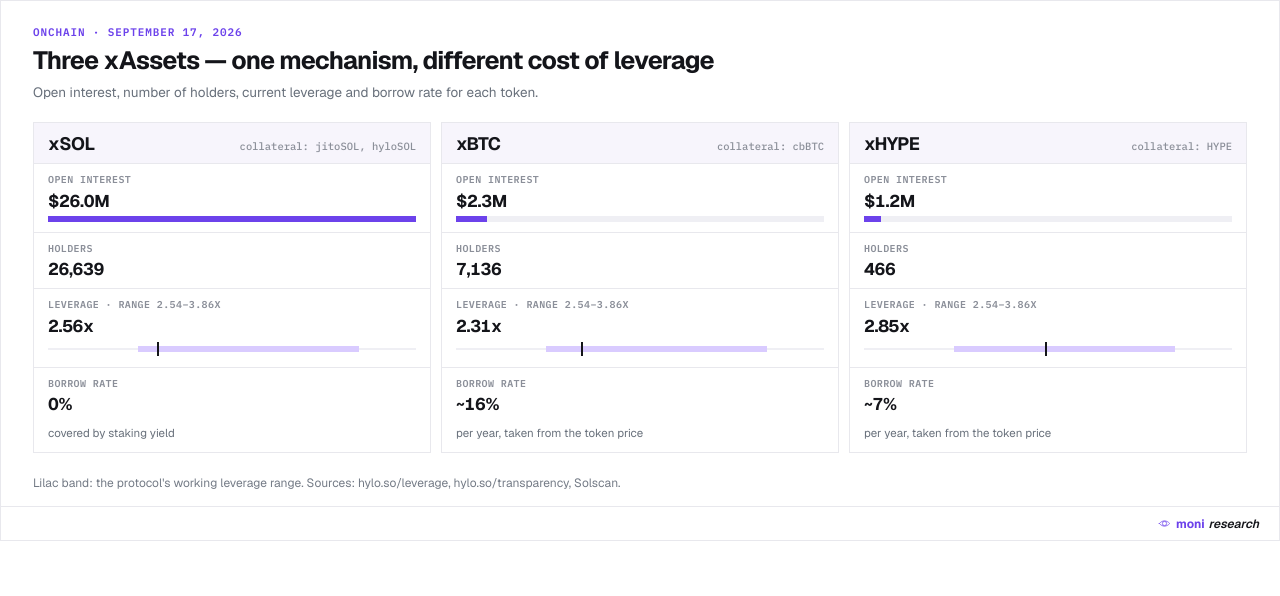
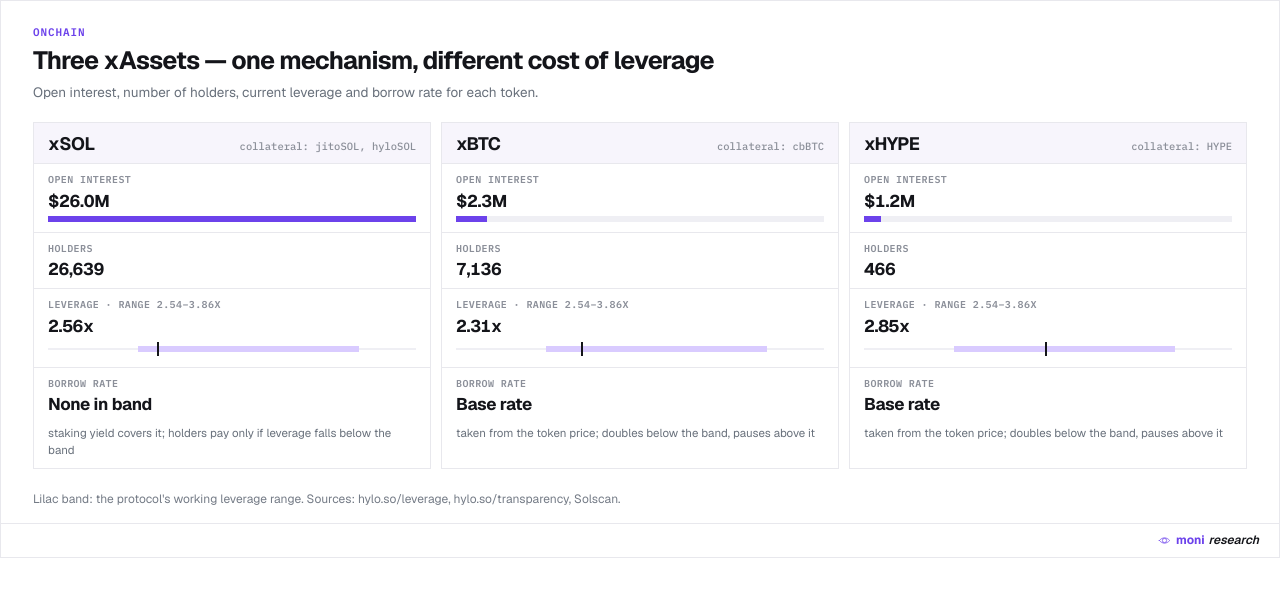
Before and after one commit to Garum01/hylo-widgets, a plain HTML site: page w2-xassets-by-the-numbers.html in a window 1280 px wide. Drawn offline with nearby package versions, Linux system fonts and the light colour scheme.

Commit message:
W2: show the borrow-rate rule instead of a spot value, drop the date

```diff
--- a/w2-xassets-by-the-numbers.html
+++ b/w2-xassets-by-the-numbers.html
@@ -127,25 +127,25 @@
 </style></head><body>
 <div class="mw" id="w2">
 <style data-swipe>#w2 .sw-hint{display:none;margin:0 0 8px;color:var(--muted);font:600 10.5px/1.3 "IBM Plex Mono",monospace;letter-spacing:.04em;text-transform:uppercase}#w2 .assets{grid-template-columns:repeat(3,minmax(0,1fr))}@media (max-width:560px){#w2 .assets{grid-template-columns:none;grid-auto-flow:column;grid-auto-columns:80%;overflow-x:auto;scroll-snap-type:x mandatory;-webkit-overflow-scrolling:touch;padding-bottom:8px;scrollbar-width:thin}#w2 .asset{scroll-snap-align:start}#w2 .sw-hint{display:block}}</style>
- <div class="hd"><p class="kick">Onchain · September 17, 2026</p><h3>Three xAssets — one mechanism, different cost of leverage</h3><p class="sub">Open interest, number of holders, current leverage and borrow rate for each token.</p></div>
+ <div class="hd"><p class="kick">Onchain</p><h3>Three xAssets — one mechanism, different cost of leverage</h3><p class="sub">Open interest, number of holders, current leverage and borrow rate for each token.</p></div>
  <div class="body"><p class="sw-hint">Swipe to compare xSOL, xBTC and xHYPE →</p><div class="assets">
   <div class="asset"><div class="top"><span class="nm">xSOL</span><span class="col">collateral: jitoSOL, hyloSOL</span></div>
    <div class="kv"><span class="lbl">Open interest</span><span class="v">$26.0M</span><div class="ob" aria-hidden="true"><i style="width:100%"></i></div></div>
    <div class="kv"><span class="lbl">Holders</span><span class="v">26,639</span></div>
    <div class="kv"><span class="lbl">Leverage · range 2.54–3.86x</span><span class="v">2.56x</span><div class="band" aria-hidden="true"><div class="tr"></div><div class="rg" style="left:24.5%;width:60%"></div><div class="mk" style="left:29.5%"></div></div></div>
-   <div class="kv"><span class="lbl">Borrow rate</span><span class="v">0%</span><span class="sm">covered by staking yield</span></div>
+   <div class="kv"><span class="lbl">Borrow rate</span><span class="v">None in band</span><span class="sm">staking yield covers it; holders pay only if leverage falls below the band</span></div>
   </div>
   <div class="asset"><div class="top"><span class="nm">xBTC</span><span class="col">collateral: cbBTC</span></div>
    <div class="kv"><span class="lbl">Open interest</span><span class="v">$2.3M</span><div class="ob" aria-hidden="true"><i style="width:8.4%"></i></div></div>
    <div class="kv"><span class="lbl">Holders</span><span class="v">7,136</span></div>
    <div class="kv"><span class="lbl">Leverage · range 2.54–3.86x</span><span class="v">2.31x</span><div class="band" aria-hidden="true"><div class="tr"></div><div class="rg" style="left:24.5%;width:60%"></div><div class="mk" style="left:34.1%"></div></div></div>
-   <div class="kv"><span class="lbl">Borrow rate</span><span class="v">~16%</span><span class="sm">per year, taken from the token price</span></div>
+   <div class="kv"><span class="lbl">Borrow rate</span><span class="v">Base rate</span><span class="sm">taken from the token price; doubles below the band, pauses above it</span></div>
   </div>
   <div class="asset"><div class="top"><span class="nm">xHYPE</span><span class="col">collateral: HYPE</span></div>
    <div class="kv"><span class="lbl">Open interest</span><span class="v">$1.2M</span><div class="ob" aria-hidden="true"><i style="width:4.6%"></i></div></div>
    <div class="kv"><span class="lbl">Holders</span><span class="v">466</span></div>
    <div class="kv"><span class="lbl">Leverage · range 2.54–3.86x</span><span class="v">2.85x</span><div class="band" aria-hidden="true"><div class="tr"></div><div class="rg" style="left:24.5%;width:60%"></div><div class="mk" style="left:49.1%"></div></div></div>
-   <div class="kv"><span class="lbl">Borrow rate</span><span class="v">~7%</span><span class="sm">per year, taken from the token price</span></div>
+   <div class="kv"><span class="lbl">Borrow rate</span><span class="v">Base rate</span><span class="sm">taken from the token price; doubles below the band, pauses above it</span></div>
   </div>
  </div></div>
  <p class="note">Lilac band: the protocol's working leverage range. Sources: hylo.so/leverage, hylo.so/transparency, Solscan.</p>
```
